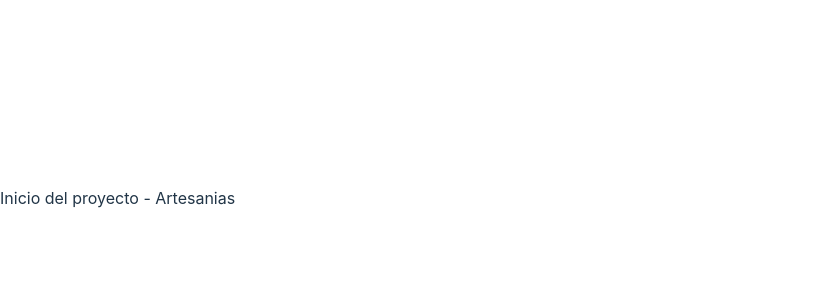
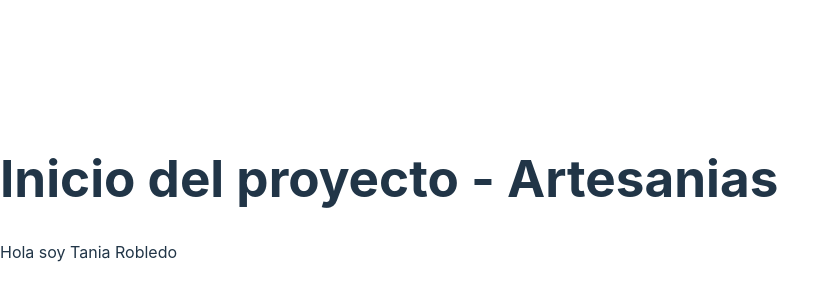
Before and after one commit to trobledo331/Artesanias-col, a React (Vite) app: page / in a window 1280 px wide. Shown: the part 202-502 px from the top of the page, without its empty margins (0-839 px from the left). Built offline with nearby package versions, Linux system fonts and the light colour scheme.

Commit message:
Primer commit -

```diff
--- a/src/App.jsx
+++ b/src/App.jsx
@@ -2,6 +2,10 @@ import React from 'react'
 
 export const App = () => {
   return (
-    <div>Inicio del proyecto - Artesanias</div>
+    <div>
+      <h1>Inicio del proyecto - Artesanias</h1>
+
+      <p>Hola soy Tania Robledo</p>
+    </div>
   )
 }
```
